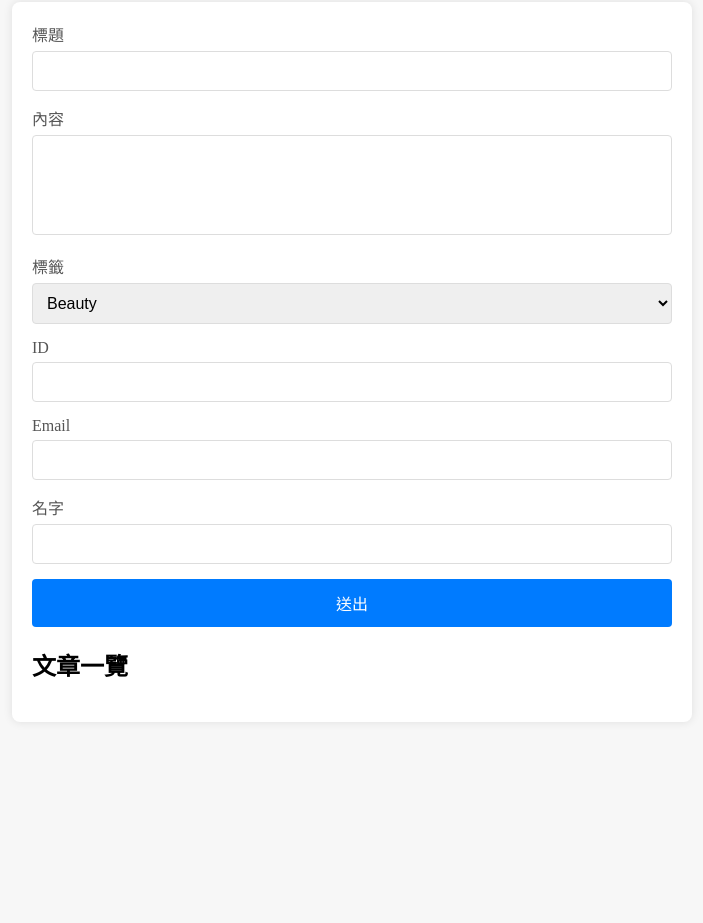
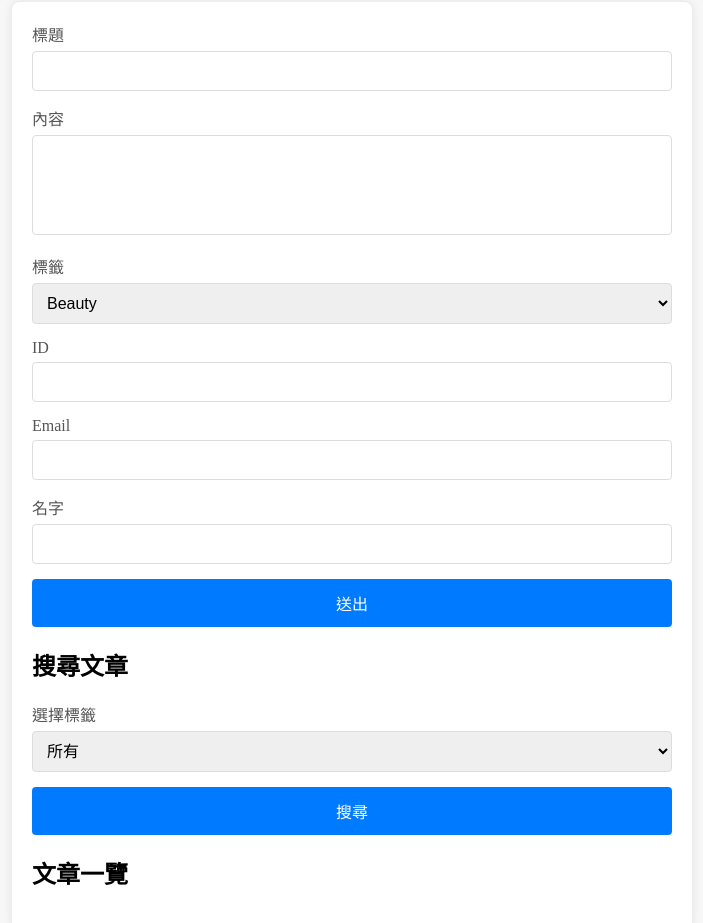
Before and after one commit to JuneLin2001/DBpractice, a website with bundled scripts: page index.html in a window 1280 px wide. Shown: the part 107-1030 px from the top of the page, without its empty margins (288-991 px from the left). Before the commit the page ends 869 px from the top, so only its background shows below. Built offline with nearby package versions, Linux system fonts and the light colour scheme; no server answers.

Commit message:
Feat: search by tag

```diff
--- a/index.html
+++ b/index.html
@@ -34,6 +34,17 @@
 
         <button type="submit">送出</button>
       </form>
+      <h2>搜尋文章</h2>
+      <form id="searchForm">
+        <label for="searchTag">選擇標籤</label>
+        <select id="searchTag" name="searchTag" required>
+          <option value="all">所有</option>
+          <option value="Beauty">Beauty</option>
+          <option value="Gossiping">Gossiping</option>
+          <option value="SchoolLife">SchoolLife</option>
+        </select>
+        <button type="submit">搜尋</button>
+      </form>
       <h2>文章一覽</h2>
       <ul id="dataList"></ul>
     </div>
```
